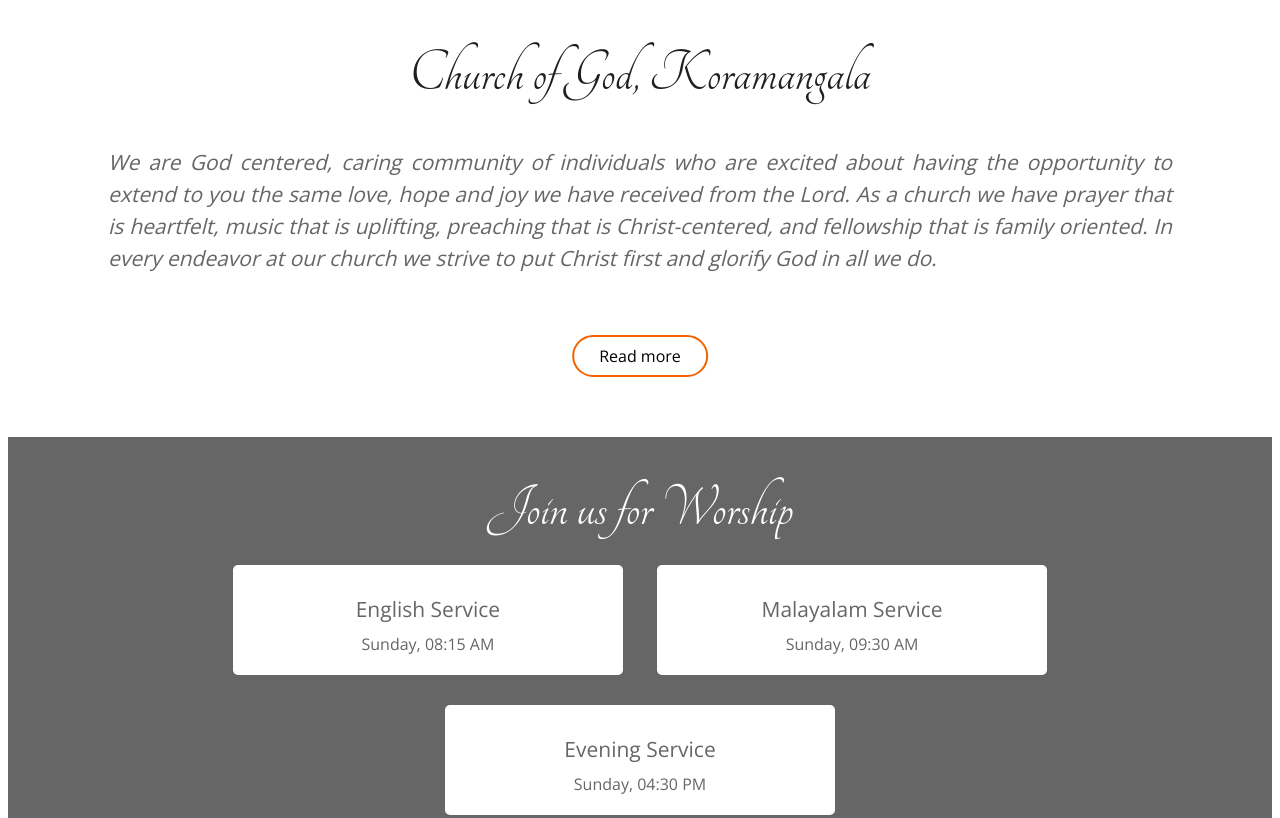
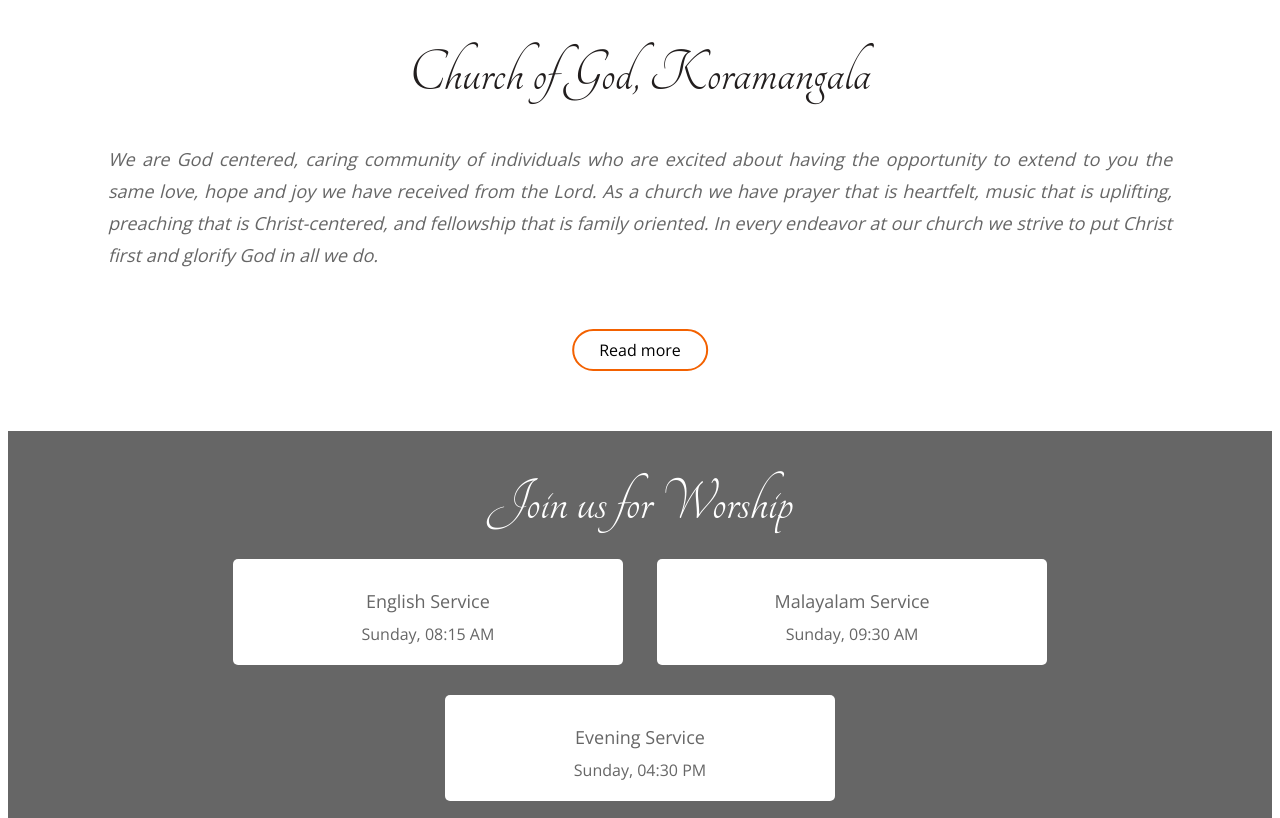
Before and after one commit to bangalorecog/bangalorecog.github.io, a plain HTML site: page index.html in a window 1280 px wide. Shown: the part 700-1518 px from the top of the page. Drawn offline with nearby package versions, Linux system fonts and the light colour scheme.

Commit message:
font size updated

```diff
--- a/styles/index.css
+++ b/styles/index.css
@@ -83,7 +83,7 @@
 }
 
 .about-cogk-container .content {
-    font-size: 21px;
+    font-size: 18px;
     text-align: justify;
     font-style: italic;
     line-height: 32px;
@@ -132,7 +132,7 @@
 }
 
 .service-name {
-    font-size: 21px;
+    font-size: 18px;
     padding: 10px;
 }
 
@@ -151,7 +151,7 @@
 }
 
 .pastor-container .content {
-    font-size: 21px;
+    font-size: 18px;
     text-align: justify;
     font-style: italic;
     line-height: 32px;
```
